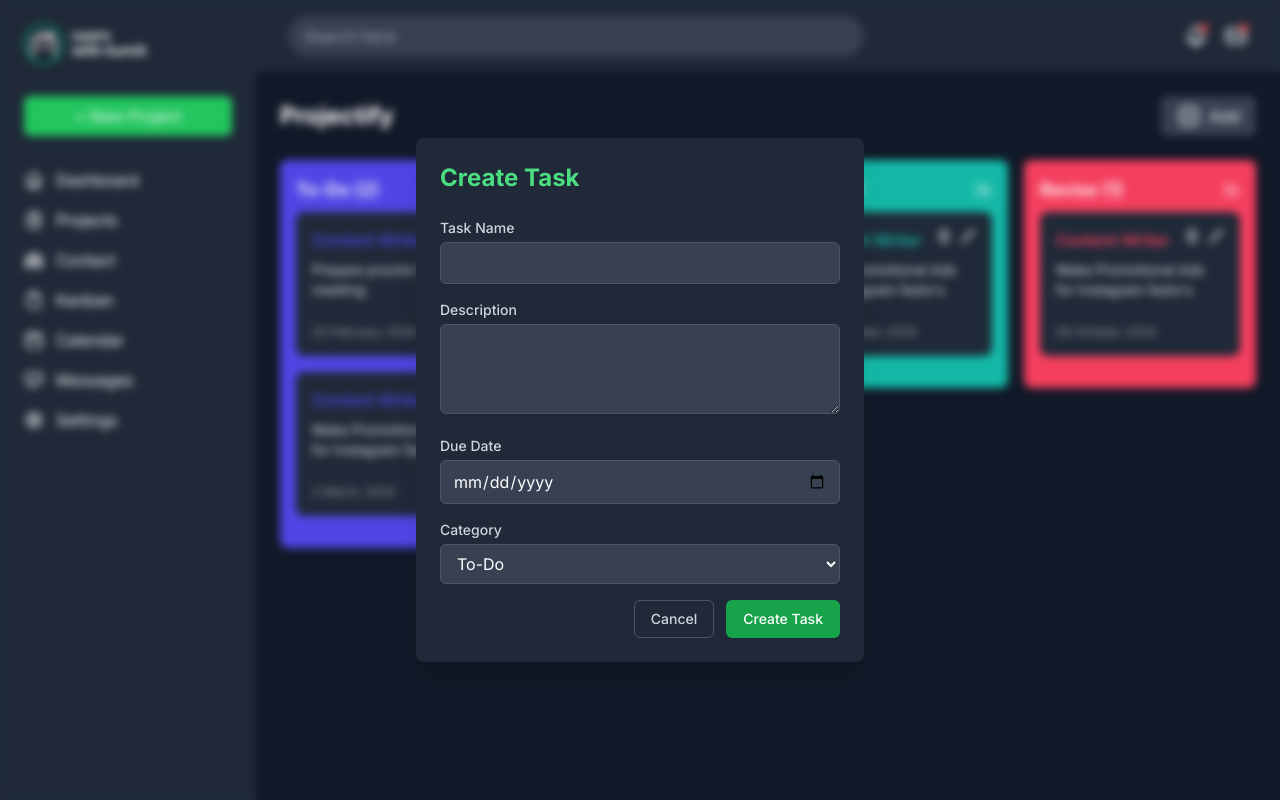
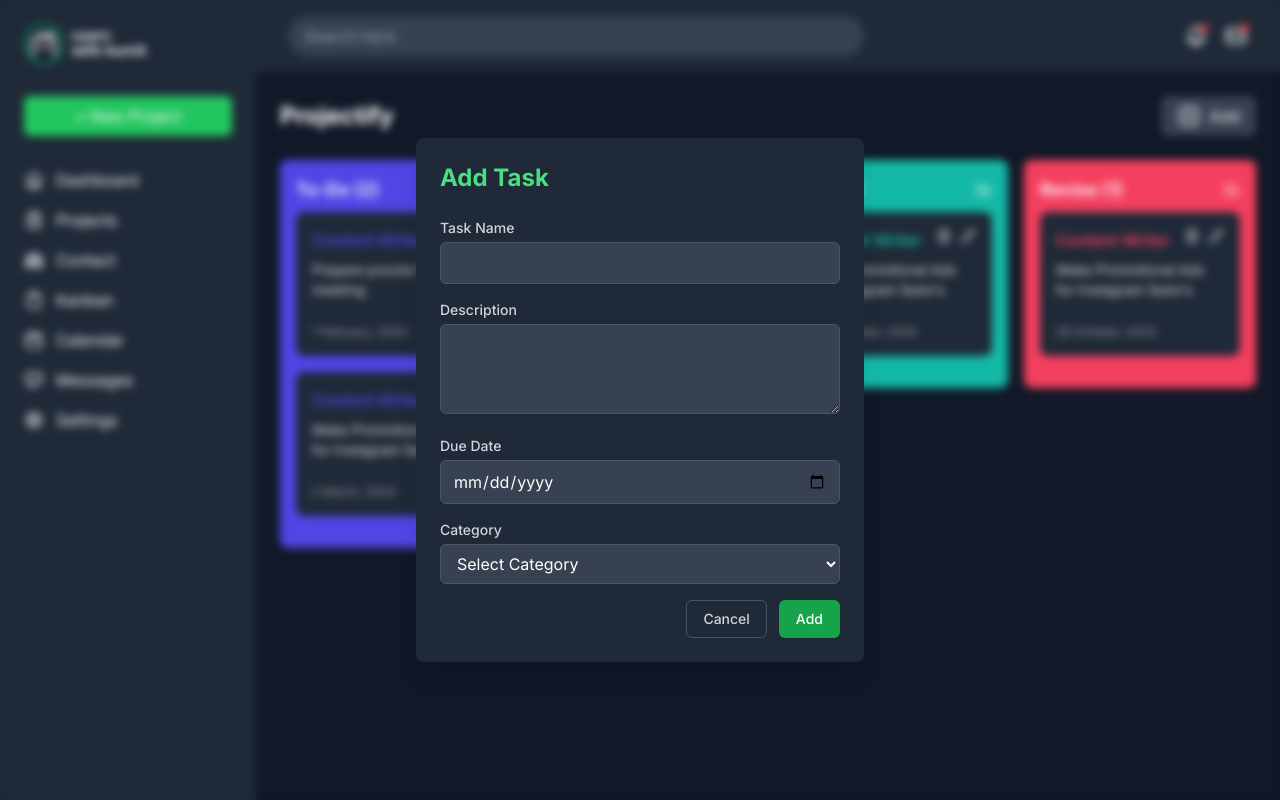
Before and after one commit to nasib15/assignment-3-lws, a React (Vite) app: page / in a window 1280 px wide. Both pictures are taken after a click on the button "Add". Built offline with nearby package versions, Linux system fonts and the light colour scheme.

Commit message:
Add: Edit a task

```diff
--- a/package.json
+++ b/package.json
@@ -11,7 +11,8 @@
   },
   "dependencies": {
     "react": "^18.3.1",
-    "react-dom": "^18.3.1"
+    "react-dom": "^18.3.1",
+    "react-toastify": "^10.0.6"
   },
   "devDependencies": {
     "@eslint/js": "^9.11.1",
--- a/src/App.jsx
+++ b/src/App.jsx
@@ -1,4 +1,6 @@
 import { useReducer } from "react";
+import { ToastContainer } from "react-toastify";
+import "react-toastify/dist/ReactToastify.css";
 import Navbar from "./components/Navbar";
 import ProjectBoard from "./components/Project/ProjectBoard";
 import Sidebar from "./components/Sidebar";
@@ -10,6 +12,7 @@ function App() {
   return (
     <ProjectContext.Provider value={{ state, dispatch }}>
       <div className="bg-gray-900 text-white flex h-screen">
+        <ToastContainer />
         <Sidebar />
         <main className="flex-1 overflow-y-auto overflow-x-hidden">
           <Navbar />
--- a/src/components/Project/AddEditModal.jsx
+++ b/src/components/Project/AddEditModal.jsx
@@ -1,33 +1,34 @@
-import useProjectContext from "../hooks/useProjectContext";
+import { useState } from "react";
 
-const AddEditModal = ({ onClose }) => {
-  const { dispatch } = useProjectContext();
-  const handleSubmit = (e) => {
-    e.preventDefault();
-    const taskName = e.target.taskName.value;
-    const description = e.target.description.value;
-    const date = e.target.date.value;
-    const category = e.target.category.value;
-    const task = {
+const AddEditModal = ({ onClose, onSubmit, taskToUpdate }) => {
+  const [task, setTask] = useState(
+    taskToUpdate || {
       id: crypto.randomUUID(),
-      taskName,
-      description,
-      date,
-      category,
-    };
-    console.log(task);
-    dispatch({ type: "ADD_PROJECT", task });
-    onClose();
+      taskName: "",
+      description: "",
+      date: "",
+      category: "",
+    }
+  );
+
+  const [isAdd, setIsAdd] = useState(Object.is(taskToUpdate, null));
+
+  const handleChange = (e) => {
+    setTask({
+      ...task,
+      [e.target.name]: e.target.value,
+    });
   };
+
   return (
     <main className="fixed top-0 left-0 w-screen h-screen z-50 backdrop-blur-sm">
       <div className="flex min-h-screen items-center justify-center  p-4 text-white">
         <div className="w-full max-w-md rounded-lg bg-gray-800 shadow-xl">
           <div className="p-6">
             <h2 className="mb-6 text-2xl font-bold text-green-400">
-              Create Task
+              {isAdd ? "Add" : "Edit"} Task
             </h2>
-            <form onSubmit={handleSubmit}>
+            <form onSubmit={(e) => onSubmit(e, task, isAdd)}>
               <div className="mb-4">
                 <label
                   htmlFor="taskName"
@@ -39,8 +40,9 @@ const AddEditModal = ({ onClose }) => {
                   type="text"
                   id="taskName"
                   name="taskName"
-                  required
                   className="w-full rounded-md border border-gray-600 bg-gray-700 px-3 py-2 text-white placeholder-gray-400 shadow-sm focus:border-green-500 focus:outline-none focus:ring-2 focus:ring-green-500"
+                  onChange={handleChange}
+                  value={task.taskName}
                 />
               </div>
               <div className="mb-4">
@@ -55,6 +57,8 @@ const AddEditModal = ({ onClose }) => {
                   name="description"
                   rows="3"
                   className="w-full rounded-md border border-gray-600 bg-gray-700 px-3 py-2 text-white placeholder-gray-400 shadow-sm focus:border-green-500 focus:outline-none focus:ring-2 focus:ring-green-500"
+                  onChange={handleChange}
+                  value={task.description}
                 ></textarea>
               </div>
               <div className="mb-4">
@@ -69,6 +73,8 @@ const AddEditModal = ({ onClose }) => {
                   id="dueDate"
                   name="date"
                   className="w-full rounded-md border border-gray-600 bg-gray-700 px-3 py-2 text-white shadow-sm focus:border-green-500 focus:outline-none focus:ring-2 focus:ring-green-500"
+                  onChange={handleChange}
+                  value={task.date}
                 />
               </div>
 
@@ -83,11 +89,14 @@ const AddEditModal = ({ onClose }) => {
                   id="category"
                   name="category"
                   className="w-full rounded-md border border-gray-600 bg-gray-700 px-3 py-2 text-white shadow-sm focus:border-green-500 focus:outline-none focus:ring-2 focus:ring-green-500"
+                  onChange={handleChange}
+                  value={task.category}
                 >
-                  <option value="to-do">To-Do</option>
-                  <option value="on progress">On Progress</option>
-                  <option value="done">Done</option>
-                  <option value="revise">Revise</option>
+                  <option value="">Select Category</option>
+                  <option value="To-Do">To-Do</option>
+                  <option value="On Progress">On Progress</option>
+                  <option value="Done">Done</option>
+                  <option value="Revise">Revise</option>
                 </select>
               </div>
 
@@ -103,7 +112,7 @@ const AddEditModal = ({ onClose }) => {
                   type="submit"
                   className="rounded-md border border-transparent bg-green-600 px-4 py-2 text-sm font-medium text-white shadow-sm hover:bg-green-700 focus:outline-none focus:ring-2 focus:ring-green-500 focus:ring-offset-2 focus:ring-offset-gray-800"
                 >
-                  Create Task
+                  {isAdd ? "Add" : "Update"}
                 </button>
               </div>
             </form>
--- a/src/components/Project/ProjectBoard.jsx
+++ b/src/components/Project/ProjectBoard.jsx
@@ -1,4 +1,5 @@
 import { useState } from "react";
+import { toast } from "react-toastify";
 import useProjectContext from "../hooks/useProjectContext";
 import { AddSVG } from "../SVG/IconSVG";
 import AddEditModal from "./AddEditModal";
@@ -6,7 +7,9 @@ import ProjectCard from "./ProjectCard";
 
 const ProjectBoard = () => {
   const [isModalOpen, setIsModalOpen] = useState(false);
-  const { state } = useProjectContext();
+  const [taskToUpdate, setTaskToUpdate] = useState(null);
+
+  const { state, dispatch } = useProjectContext();
 
   const handleModal = () => {
     setIsModalOpen(true);
@@ -14,11 +17,45 @@ const ProjectBoard = () => {
 
   const handleCloseModal = () => {
     setIsModalOpen(false);
+    setTaskToUpdate(null);
+  };
+
+  // On submit function and calling dispatch to handle the rest...
+  const handleAddEditTask = (e, task, isAdd) => {
+    e.preventDefault();
+
+    // Validation for empty fields
+    if (!task.taskName || !task.description || !task.date || !task.category) {
+      return toast.error("Please fill all the fields", {
+        position: "top-center",
+      });
+    }
+
+    if (isAdd) {
+      dispatch({ type: "ADD_PROJECT", task });
+    }
+
+    if (!isAdd) {
+      dispatch({ type: "EDIT_PROJECT", task });
+    }
+
+    setIsModalOpen(false);
+  };
+
+  const handleEditTask = (task) => {
+    setTaskToUpdate(task);
+    setIsModalOpen(true);
   };
 
   return (
     <>
-      {isModalOpen && <AddEditModal onClose={handleCloseModal} />}
+      {isModalOpen && (
+        <AddEditModal
+          onSubmit={handleAddEditTask}
+          taskToUpdate={taskToUpdate}
+          onClose={handleCloseModal}
+        />
+      )}
       <div className="mx-auto max-w-7xl p-6">
         <div className="mb-6 flex items-center justify-between">
           <h2 className="text-2xl font-bold">Projectify</h2>
@@ -35,7 +72,11 @@ const ProjectBoard = () => {
 
         <div className="-mx-2 mb-6 flex flex-wrap">
           {state.projectsData.map((project) => (
-            <ProjectCard key={project.id} {...project} />
+            <ProjectCard
+              key={project.id}
+              {...project}
+              onEdit={handleEditTask}
+            />
           ))}
         </div>
       </div>
--- a/src/components/Project/ProjectCard.jsx
+++ b/src/components/Project/ProjectCard.jsx
@@ -2,7 +2,7 @@ import { SortSVG } from "../SVG/IconSVG";
 import ProjectCardDetails from "./ProjectCardDetails";
 import TaskListEmpty from "./TaskListEmpty";
 
-const ProjectCard = ({ category, projects, color }) => {
+const ProjectCard = ({ category, tasks, color, onEdit }) => {
   // Color variants for dynamic class
   const colorVariants = {
     indigo: "bg-indigo-600",
@@ -17,14 +17,19 @@ const ProjectCard = ({ category, projects, color }) => {
         <div className={`rounded-lg ${colorVariants[color]} p-4`}>
           <div className="mb-2 flex items-center justify-between">
             <h3 className="text-lg font-semibold">
-              {category} ({projects.length})
+              {category} ({tasks.length})
             </h3>
             <SortSVG />
           </div>
           <div>
-            {projects.length === 0 && <TaskListEmpty />}
-            {projects.map((project) => (
-              <ProjectCardDetails key={project.id} {...project} color={color} />
+            {tasks.length === 0 && <TaskListEmpty />}
+            {tasks.map((task) => (
+              <ProjectCardDetails
+                key={task.id}
+                task={task}
+                color={color}
+                onEdit={onEdit}
+              />
             ))}
           </div>
         </div>
--- a/src/components/Project/ProjectCardDetails.jsx
+++ b/src/components/Project/ProjectCardDetails.jsx
@@ -1,6 +1,9 @@
 import { DeleteSVG, EditSVG } from "../SVG/IconSVG";
 
-const ProjectCardDetails = ({ color, taskName, description, date }) => {
+const ProjectCardDetails = ({ task, color, onEdit }) => {
+  // Destructuring task object
+  const { taskName, description, date } = task;
+
   // Formatting date with a comma
   const parts = new Date(date)
     .toLocaleDateString("en-GB", {
@@ -28,8 +31,12 @@ const ProjectCardDetails = ({ color, taskName, description, date }) => {
           </h4>
 
           <div className="flex gap-2">
-            <EditSVG />
-            <DeleteSVG />
+            <span>
+              <DeleteSVG />
+            </span>
+            <span onClick={() => onEdit(task)}>
+              <EditSVG />
+            </span>
           </div>
         </div>
         <p className="mb-2 text-sm text-zinc-200">{description}</p>
--- a/src/components/data/data.js
+++ b/src/components/data/data.js
@@ -2,18 +2,20 @@ export const data = [
   {
     id: 1,
     category: "To-Do",
-    projects: [
+    tasks: [
       {
         id: crypto.randomUUID(),
         taskName: "Content Writer",
         description: "Prepare proctor for client meeting",
-        date: "February 20, 2024",
+        date: "2024-02-01",
+        category: "To-Do",
       },
       {
         id: crypto.randomUUID(),
         taskName: "Content Writer",
         description: "Make Promotional Ads for Instagram fasto's",
-        date: "March 02, 2024",
+        date: "2024-03-02",
+        category: "To-Do",
       },
     ],
     color: "indigo",
@@ -21,12 +23,13 @@ export const data = [
   {
     id: 2,
     category: "On Progress",
-    projects: [
+    tasks: [
       {
         id: crypto.randomUUID(),
         taskName: "Content Writer",
         description: "Prepare proctor for client meeting",
-        date: "May 12, 2024",
+        date: "2024-05-12",
+        category: "On Progress",
       },
     ],
     color: "yellow",
@@ -34,12 +37,13 @@ export const data = [
   {
     id: 3,
     category: "Done",
-    projects: [
+    tasks: [
       {
         id: crypto.randomUUID(),
         taskName: "Content Writer",
         description: "Make Promotional Ads for Instagram fasto's",
-        date: "Septempber 03, 2024",
+        date: "2024-09-03",
+        category: "Done",
       },
     ],
     color: "teal",
@@ -47,12 +51,13 @@ export const data = [
   {
     id: 4,
     category: "Revise",
-    projects: [
+    tasks: [
       {
         id: crypto.randomUUID(),
         taskName: "Content Writer",
         description: "Make Promotional Ads for Instagram fasto's",
-        date: "October 29, 2024",
+        date: "2024-10-29",
+        category: "Revise",
       },
     ],
     color: "rose",
--- a/src/reducers/ProjectReducer.js
+++ b/src/reducers/ProjectReducer.js
@@ -11,7 +11,22 @@ const projectReducer = (state, action) => {
         ...state,
         projectsData: state.projectsData.map((project) =>
           project.category.toLowerCase() === action.task.category.toLowerCase()
-            ? { ...project, projects: [...project.projects, action.task] }
+            ? { ...project, tasks: [...project.tasks, action.task] }
+            : project
+        ),
+      };
+
+    case "EDIT_PROJECT":
+      return {
+        ...state,
+        projectsData: state.projectsData.map((project) =>
+          project.category.toLowerCase() === action.task.category.toLowerCase()
+            ? {
+                ...project,
+                tasks: project.tasks.map((task) =>
+                  task.id === action.task.id ? action.task : task
+                ),
+              }
             : project
         ),
       };
```
Also changed, not shown: src/components/SVG/IconSVG.jsx (+19 -19 lines), 1 other file (tests, documents, lock files or other folders).
